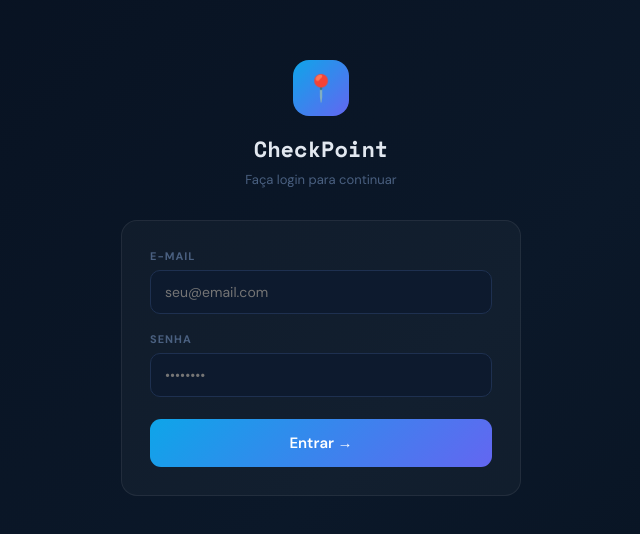
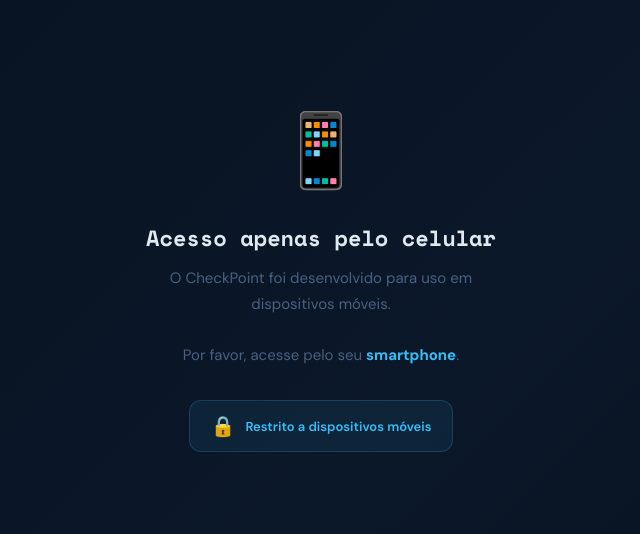
Before and after one commit to brunovitorassi/Checkin-app, a React (Create React App) app: page / in a window 1280 px wide. Shown: the part 122-656 px from the top of the page, without its empty margins (319-959 px from the left). Built offline with nearby package versions, Linux system fonts and the light colour scheme.

Commit message:
Update App.js

```diff
--- a/src/App.js
+++ b/src/App.js
@@ -71,6 +71,41 @@
   }),
 };
 
+
+// ─── MOBILE GUARD ─────────────────────────────────────────────────────────────
+const isMobile = () => {
+  return /Android|webOS|iPhone|iPad|iPod|BlackBerry|IEMobile|Opera Mini/i.test(navigator.userAgent) ||
+    (navigator.maxTouchPoints > 1 && /Macintosh/i.test(navigator.userAgent));
+};
+
+function MobileOnly() {
+  return (
+    <div style={{
+      minHeight:"100vh", display:"flex", alignItems:"center", justifyContent:"center",
+      background:"linear-gradient(135deg,#07101f 0%,#0b1829 60%,#071220 100%)",
+      fontFamily:"'DM Sans','Segoe UI',sans-serif", color:"#e2e8f0", padding:32, textAlign:"center",
+    }}>
+      <style>{`@import url('https://fonts.googleapis.com/css2?family=DM+Sans:wght@400;600;700&family=Space+Mono:wght@700&display=swap');*{box-sizing:border-box;margin:0;padding:0}`}</style>
+      <div>
+        <div style={{ fontSize:72, marginBottom:24 }}>📱</div>
+        <h1 style={{ fontFamily:"'Space Mono',monospace", fontSize:22, fontWeight:700, marginBottom:12 }}>
+          Acesso apenas pelo celular
+        </h1>
+        <p style={{ color:"#4a6080", fontSize:15, lineHeight:1.7, maxWidth:320, margin:"0 auto" }}>
+          O CheckPoint foi desenvolvido para uso em dispositivos móveis.<br/><br/>
+          Por favor, acesse pelo seu <strong style={{color:"#38bdf8"}}>smartphone</strong>.
+        </p>
+        <div style={{ marginTop:32, display:"inline-flex", alignItems:"center", gap:10,
+          background:"rgba(56,189,248,.08)", border:"1px solid rgba(56,189,248,.2)",
+          borderRadius:12, padding:"12px 20px" }}>
+          <span style={{ fontSize:20 }}>🔒</span>
+          <span style={{ fontSize:13, color:"#38bdf8", fontWeight:600 }}>Restrito a dispositivos móveis</span>
+        </div>
+      </div>
+    </div>
+  );
+}
+
 // ─── LOGIN ─────────────────────────────────────────────────────────────────────
 function LoginScreen({ onLogin }) {
   const [email, setEmail] = useState(""); const [senha, setSenha] = useState("");
@@ -115,9 +150,10 @@
 function CheckInModal({ user, onConfirm, onCancel, loading }) {
   const [codigo, setCodigo] = useState("");
   const [resumo, setResumo] = useState("");
-  const [loja, setLoja] = useState(LOJAS[0]);
+  const [loja, setLoja] = useState("");
   const [erro, setErro] = useState("");
   const handleConfirm = () => {
+    if (!loja) { setErro("Selecione a loja."); return; }
     if (!codigo.trim()) { setErro("Informe o código do cliente."); return; }
     if (!resumo.trim()) { setErro("Informe o resumo da visita."); return; }
     setErro(""); onConfirm({ codigo_cliente: codigo.trim(), resumo_visita: resumo.trim(), loja });
@@ -135,7 +171,8 @@
         <div style={{ display:"flex", flexDirection:"column", gap:16 }}>
           <div>
             <label style={S.label}>Loja</label>
-            <select style={{ ...S.input, appearance:"none" }} value={loja} onChange={e=>setLoja(e.target.value)}>
+            <select style={{ ...S.input, appearance:"none", color: loja ? "#e2e8f0" : "#4a6080" }} value={loja} onChange={e=>setLoja(e.target.value)}>
+              <option value="" disabled>Selecione uma loja...</option>
               {LOJAS.map(l=><option key={l} value={l}>{l}</option>)}
             </select>
           </div>
@@ -413,7 +450,8 @@
   ];
   useEffect(() => { if (isAdmin && tab === "checkin") setTab("historico"); }, [isAdmin]);
 
-  if (!user) return <LoginScreen onLogin={handleLogin} />;
+  if (!isMobile() && user?.role !== "admin") return <MobileOnly />;
+  if (!user) { if (!isMobile()) return <MobileOnly />; return <LoginScreen onLogin={handleLogin} />; }
 
   return (
     <div style={S.page}>
```
